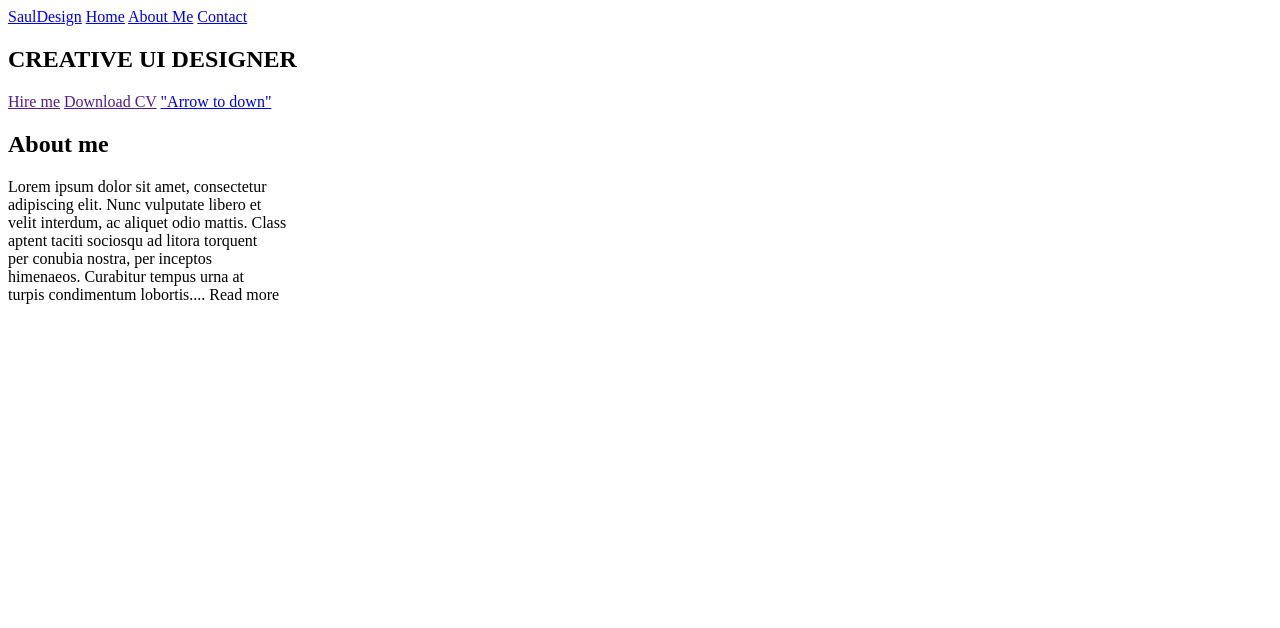
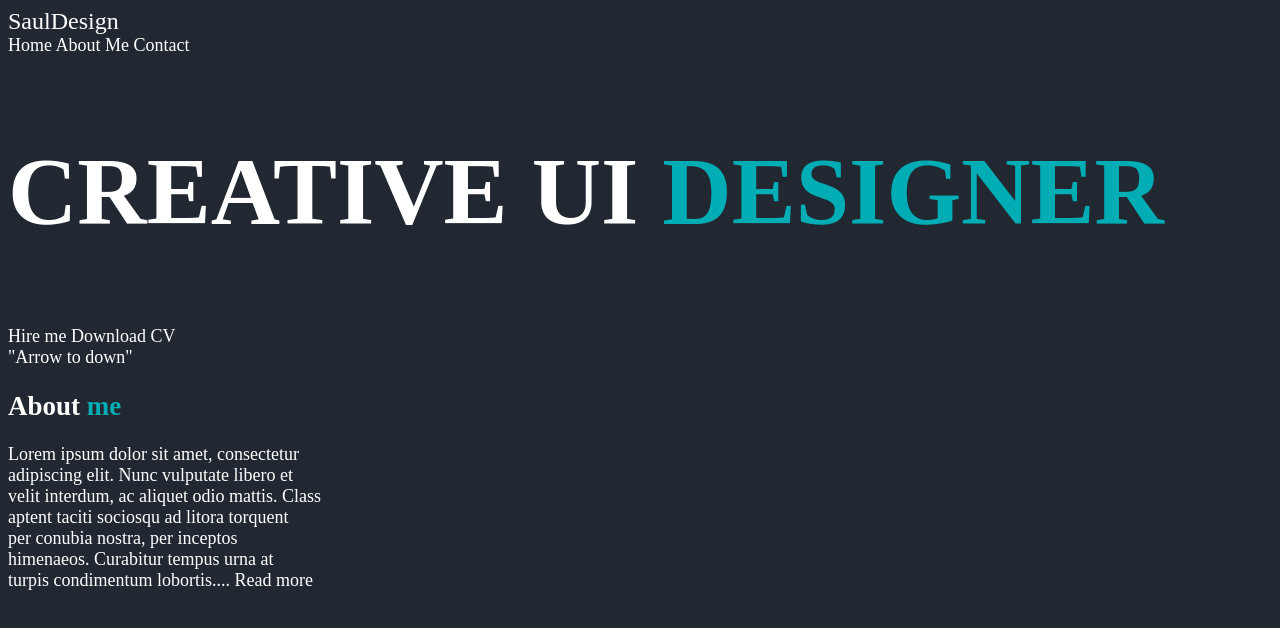
Before and after one commit to ildar-ask/studyproject, a plain HTML site: page index.html in a window 1280 px wide. Drawn offline with Linux system fonts and the light colour scheme.

Commit message:
change markup and style blocks

```diff
--- a/assets/main.css
+++ b/assets/main.css
@@ -0,0 +1,22 @@
+body {
+    font-size: 18px;
+    background: #222831;
+    color: white;
+}
+
+#logo {
+    font-size: 24px;
+}
+
+h1 {
+    font-size: 96px;
+}
+
+.highlight {
+    color: #00ADB5;
+}
+
+a {
+    text-decoration: none;
+    color: white;
+}
--- a/index.html
+++ b/index.html
@@ -8,25 +8,29 @@
     <title>Document</title>
 </head>
 <body>
+    <div id="home_page">
         <header>
             <nav>
-            <a href="index.html">SaulDesign</a>
-
+                <div id="logo"><a href="index.html">SaulDesign</a></div>
+                <div id="menu">
                     <a href="#">Home</a>
                     <a href="#">About Me</a>
                     <a href="#">Contact</a>
+                </div>
             </nav>
         </header>
 
         <section>
-        <h1>CREATIVE UI DESIGNER</h1>
+            <h1>CREATIVE UI <span class="highlight">DESIGNER</span></h1>
+            <div id="actions">
                 <a href="">Hire me</a>
                 <a href="">Download CV</a>
+            </div>
             <a href="#about_me">"Arrow to down"</a>
         </section>
-
+    </div>
     <section id="about_me">
-        <h2>About me</h2>
+        <h2>About <span class="highlight">me</span></h2>
         <p>Lorem ipsum dolor sit amet, consectetur<br>
            adipiscing elit. Nunc vulputate libero et<br>
            velit interdum, ac aliquet odio mattis. Class<br>
```
Lines whose indentation alone changed are shown as unchanged.
